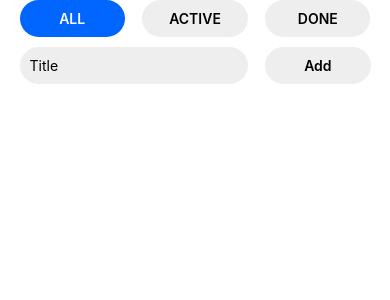
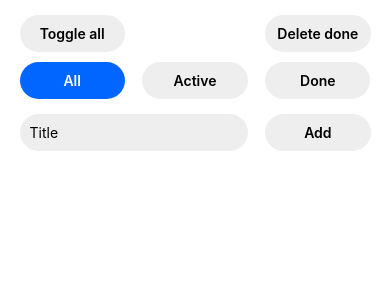
Before and after one commit to MateuszRostkowski/TodoTypescript, a React Native app: screen / in a window 390 px wide. Shown: the top 300 px of the page. Built offline with nearby package versions, Linux system fonts and the light colour scheme.

Commit message:
add "toggle all" and "delete done" buttons to ui

```diff
--- a/src/components/Controlls.tsx
+++ b/src/components/Controlls.tsx
@@ -9,29 +9,48 @@ const modes: mode[] = ['all', 'active', 'done'];
 export const Controlls: React.FC = () => {
   const { activeFilter, setActiveFilter } = useTodos();
 
-  const renderButtons = () => {
-    return modes.map((mode) => {
+  const renderFilterButtons = () => {
+    return modes.map((mode, index) => {
       const isActive = activeFilter === mode;
       const activeButtonText = isActive ? [styles.activeButtonText] : [];
+      const [first, ...rest] = mode;
       return (
         <Button
+          key={index}
           type={isActive ? 'primary' : 'secondary'}
           textStyle={activeButtonText}
-          title={mode.toLocaleUpperCase()}
+          title={`${first.toLocaleUpperCase()}${rest.join('')}`}
           onPress={() => setActiveFilter(mode)}
         />
       );
     });
   };
 
-  return <View style={styles.container}>{renderButtons()}</View>;
+  const renderControllsButtons = () => (
+    <>
+      <Button title="Toggle all" onPress={() => {}} />
+      <Button title="Delete done" onPress={() => {}} />
+    </>
+  );
+
+  return (
+    <View style={styles.container}>
+      <View style={styles.buttonsContainer}>{renderControllsButtons()}</View>
+      <View style={styles.buttonsContainer}>{renderFilterButtons()}</View>
+    </View>
+  );
 };
 
 const styles = StyleSheet.create({
+  container: {
+    width: '100%',
+    marginTop: 10,
+  },
   activeButtonText: {
     color: 'white',
   },
-  container: {
+  buttonsContainer: {
+    marginVertical: 5,
     width: '100%',
     paddingHorizontal: '5%',
     alignItems: 'center',
```
